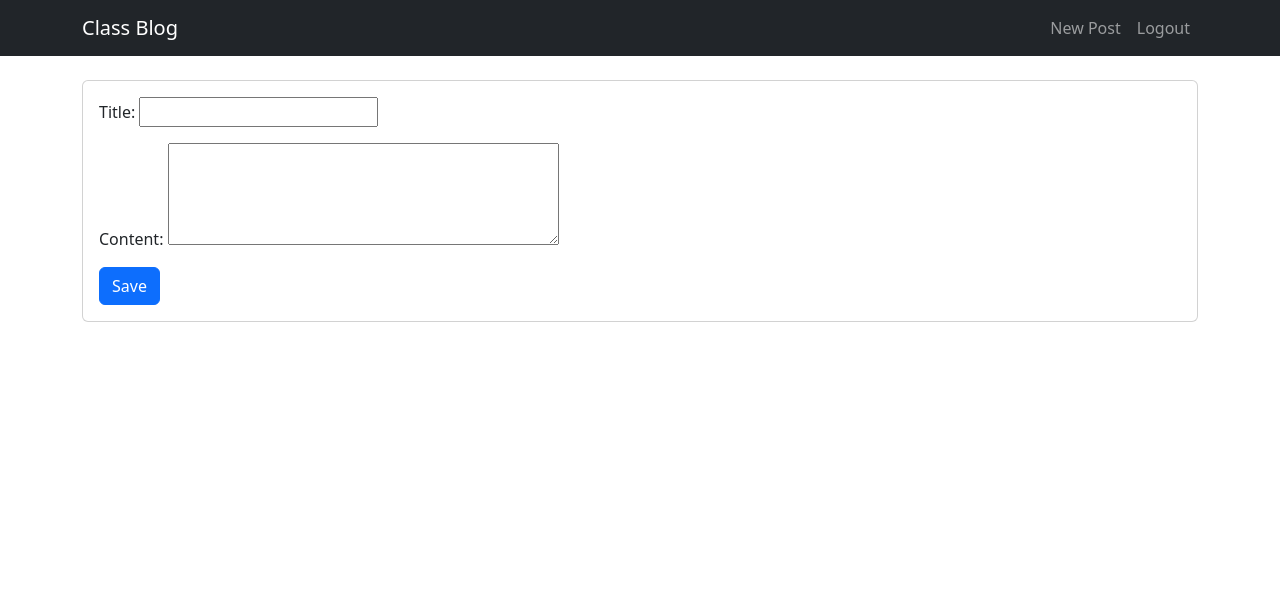
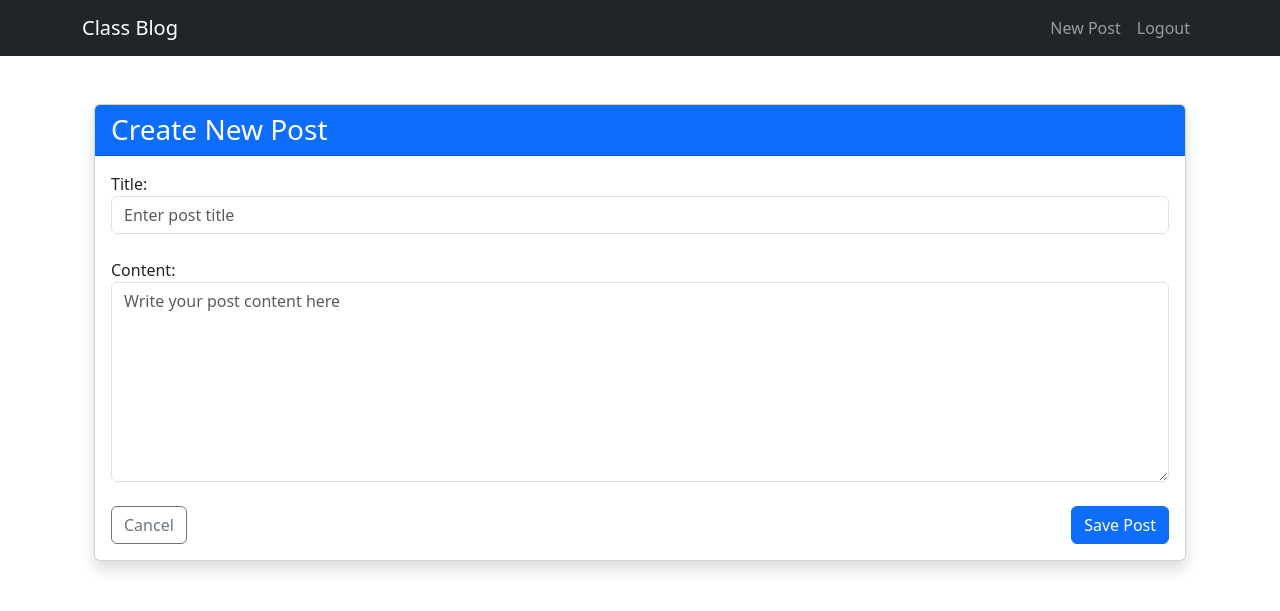
Before and after one commit to JetonStojku/tbu_web_programming, a Django app: page /post/new/ in a window 1280 px wide. Shown: the top 611 px of the page. Run offline with Django 5.2, Linux system fonts and the light colour scheme; the visitor is signed in with stand-in values (Sample User, id 1).

Commit message:
enhance post form styling and validation feedback

```diff
--- a/blog/forms.py
+++ b/blog/forms.py
@@ -10,7 +10,16 @@ class PostForm(forms.ModelForm):
         model = Post
         fields = ['title', 'content']
         widgets = {
-            'content': forms.Textarea(attrs={'rows': 4}),
+            'title': forms.TextInput(attrs={
+                'class': 'form-control',
+                'placeholder': 'Enter post title'
+            }),
+            'content': forms.Textarea(attrs={
+                'class': 'form-control',
+                'rows': 4,
+                'style': 'min-height: 200px;',
+                'placeholder': 'Write your post content here'
+            }),
         }
 
     def clean_title(self):
--- a/blog/templates/blog/post_form.html
+++ b/blog/templates/blog/post_form.html
@@ -1,20 +1,43 @@
-{% extends "blog/base.html" %} {% block content %}
-<div class="card">
+{% extends "blog/base.html" %}
+{% block content %}
+<div class="container py-4">
+    <div class="card shadow">
+        <div class="card-header bg-primary text-white">
+            <h3 class="mb-0">{% if form.instance.pk %}Edit Post{% else %}Create New Post{% endif %}</h3>
+        </div>
         <div class="card-body">
-    <form method="POST">
+            <form method="POST" class="needs-validation" novalidate>
                 {% csrf_token %}
-      <div class="mb-3">
-        {{ form.title.label_tag }} {{ form.title }} {% if form.title.errors %}
-        <div class="text-danger">{{ form.title.errors }}</div>
+                <div class="mb-4">
+                    {{ form.title.label_tag }}
+                    {{ form.title.as_widget|default_if_none:'' }}
+                    {% if form.title.help_text %}
+                    <small class="form-text text-muted">{{ form.title.help_text }}</small>
+                    {% endif %}
+                    {% if form.title.errors %}
+                    <div class="text-danger">
+                        {{ form.title.errors }}
+                    </div>
                     {% endif %}
                 </div>
-      <div class="mb-3">
-        {{ form.content.label_tag }} {{ form.content }} {% if form.content.errors %}
-        <div class="text-danger">{{ form.content.errors }}</div>
+                <div class="mb-4">
+                    {{ form.content.label_tag }}
+                    {{ form.content.as_widget|default_if_none:'' }}
+                    {% if form.content.help_text %}
+                    <small class="form-text text-muted">{{ form.content.help_text }}</small>
+                    {% endif %}
+                    {% if form.content.errors %}
+                    <div class="text-danger">
+                        {{ form.content.errors }}
+                    </div>
                     {% endif %}
                 </div>
-      <button type="submit" class="btn btn-primary">Save</button>
+                <div class="d-flex justify-content-between">
+                    <a href="{% url 'home' %}" class="btn btn-outline-secondary">Cancel</a>
+                    <button type="submit" class="btn btn-primary">Save Post</button>
+                </div>
             </form>
         </div>
     </div>
+</div>
 {% endblock %}
```
Lines whose indentation alone changed are shown as unchanged.
